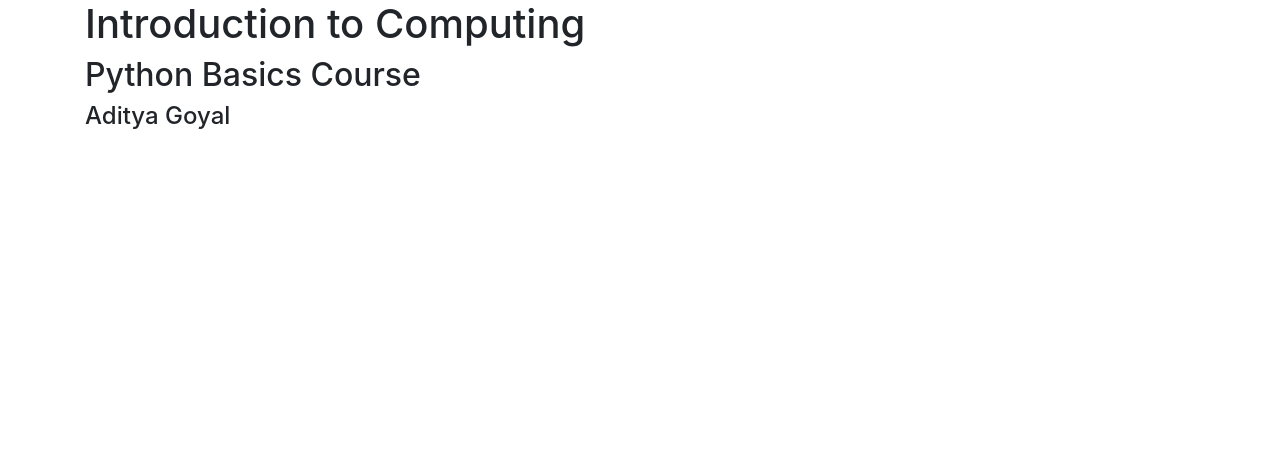
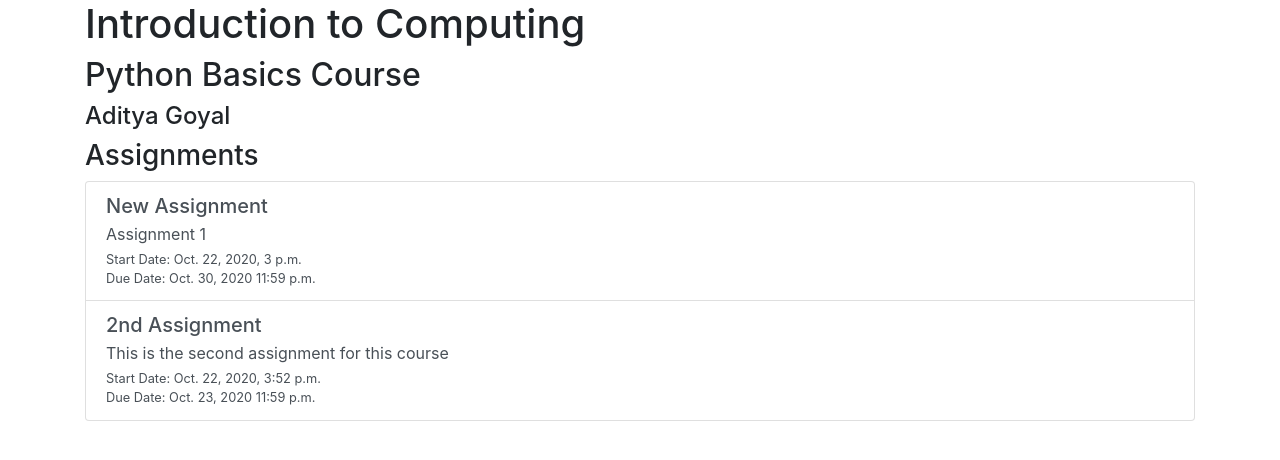
Before and after one commit to adityagoyal222/django-lms, a Django app: page /courses/detail/1/ in a window 1280 px wide. Shown: the top 460 px of the page. Run offline with Django 3.2, Linux system fonts and the light colour scheme; data comes from the database, SQL or seed files in the repository; both versions use the stored data as it was after the commit; some libraries are stand-ins or nearby versions.

Commit message:
created list view in course detail for assignments

```diff
--- a/courses/templates/courses/course_detail.html
+++ b/courses/templates/courses/course_detail.html
@@ -1,15 +1,33 @@
-{% extends 'courses/course_base.html' %}
+{% extends 'courses/course_base.html' %} {% block main_content %}
+<h1>{{course.course_name}}</h1>
+<h2>{{course.course_description}}</h2>
+<h4>{{course.teacher}}</h4>
+{% if user.user_type == 1 %} {%if user in course.students.all%}
+<a
+  href="{% url 'courses:unenroll' pk=course.pk %}"
+  class="btn btn-danger btn-lg"
+  >Unenroll</a
+>
+{% else %}
+<a href="{% url 'courses:enroll' pk=course.pk %}" class="btn btn-success btn-lg"
+  >Enroll</a
+>
+{% endif %} {% endif %}
+<h3>Assignments</h3>
+<!-- {% include 'assignments/assignment_list.html' %} -->
+<ul class="list-group">
+  {% for assignment in assignments %}
+  <a href="{% url 'assignments:detail' pk=assignment.pk %}" class="list-group-item list-group-item-action">
+    <div class="d-flex w-100 justify-content-between">
+      <h5 class="mb-1">{{assignment.assignment_name}}</h5>
+    </div>
+    <p class="mb-1">
+      {{assignment.assignment_description}}
+    </p>
+    <small>Start Date: {{assignment.start_date}}</small><br>
+    <small>Due Date: {{assignment.due_date}} {{assignment.due_time}}</small>
+  </a>
+  {% endfor %}
+</ul>
 
-
-{% block main_content %}
-    <h1>{{course.course_name}}</h1>
-    <h2>{{course.course_description}}</h2>
-    <h4>{{course.teacher}}</h4>
-    {% if user.user_type == 1 %}
-        {%if user in course.students.all%}
-            <a href="{% url 'courses:unenroll' pk=course.pk %}" class="btn btn-danger btn-lg">Unenroll</a>
-        {% else %}
-            <a href="{% url 'courses:enroll' pk=course.pk %}" class="btn btn-success btn-lg">Enroll</a>
-        {% endif %}
-    {% endif %}
 {% endblock main_content %}
--- a/courses/views.py
+++ b/courses/views.py
@@ -1,4 +1,5 @@
 from django.shortcuts import render
+import datetime
 from django.contrib.auth.mixins import (LoginRequiredMixin,
                                         PermissionRequiredMixin)
 from django.urls import reverse
@@ -7,6 +8,7 @@ from django.views import generic
 from django.shortcuts import get_object_or_404
 from users.models import User
 from courses.models import Course, Enrollment
+from assignments.models import Assignment
 
 # Create your views here.
 class CreateCourse(LoginRequiredMixin, generic.CreateView):
@@ -25,6 +27,12 @@ class CreateCourse(LoginRequiredMixin, generic.CreateView):
 
 class CourseDetail(generic.DetailView):
     model = Course
+
+    def get_context_data(self,**kwargs):
+        assignments = Assignment.objects.filter(course=self.kwargs['pk'])
+        context = super(CourseDetail, self).get_context_data(**kwargs)
+        context['assignments'] = assignments
+        return context
 
 class ListCourse(generic.ListView):
     model = Course
--- a/django_lms/settings.py
+++ b/django_lms/settings.py
@@ -44,6 +44,7 @@ INSTALLED_APPS = [
     'courses',
     'assignments',
     'bootstrap4',
+    # 'mathfilters',
 ]
 
 MIDDLEWARE = [
```
Also changed, not shown: assignments/templates/assignments/assignment_list.html (added), assignments/views.py (line endings or trailing spaces), db.sqlite3.
